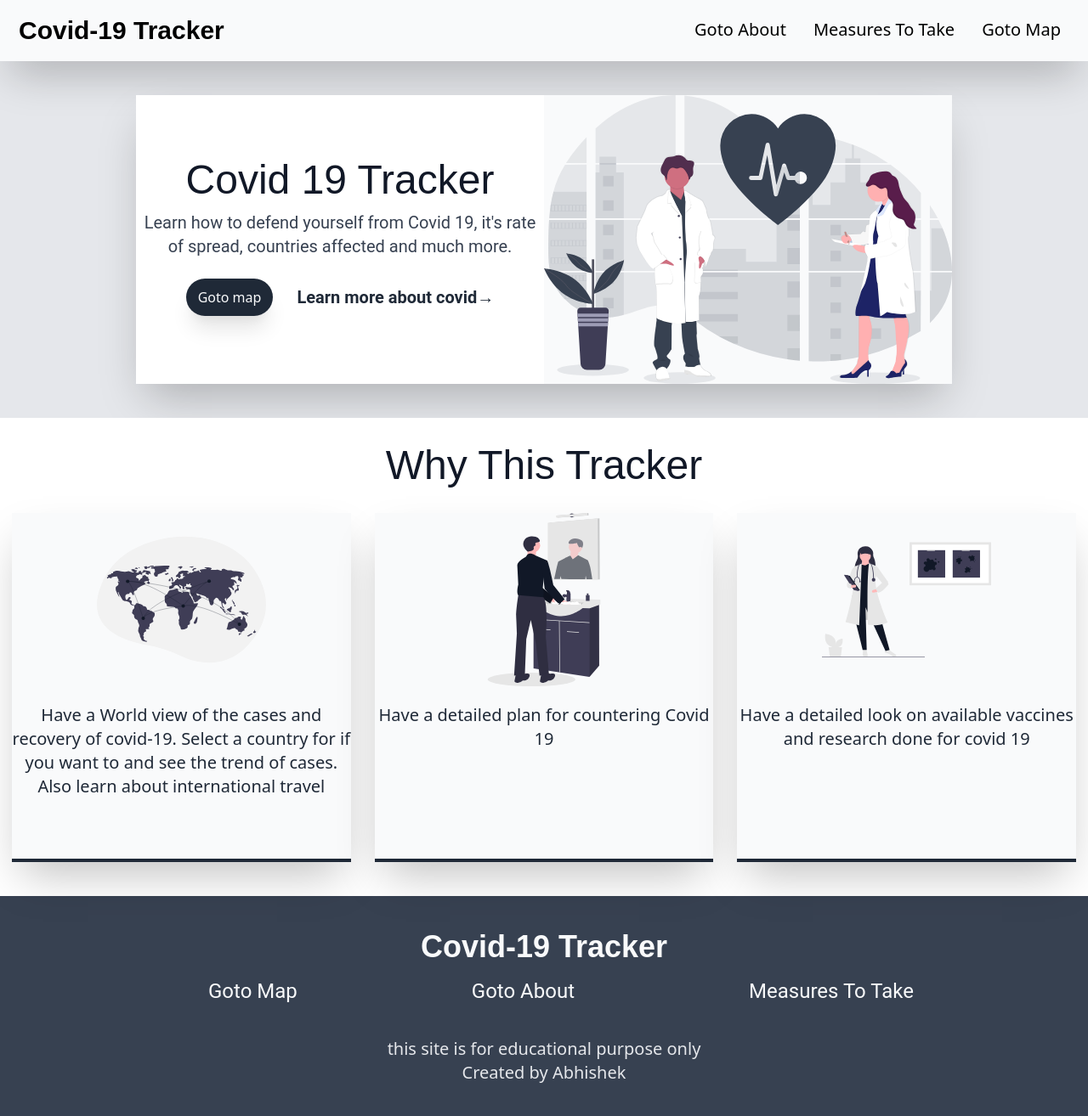
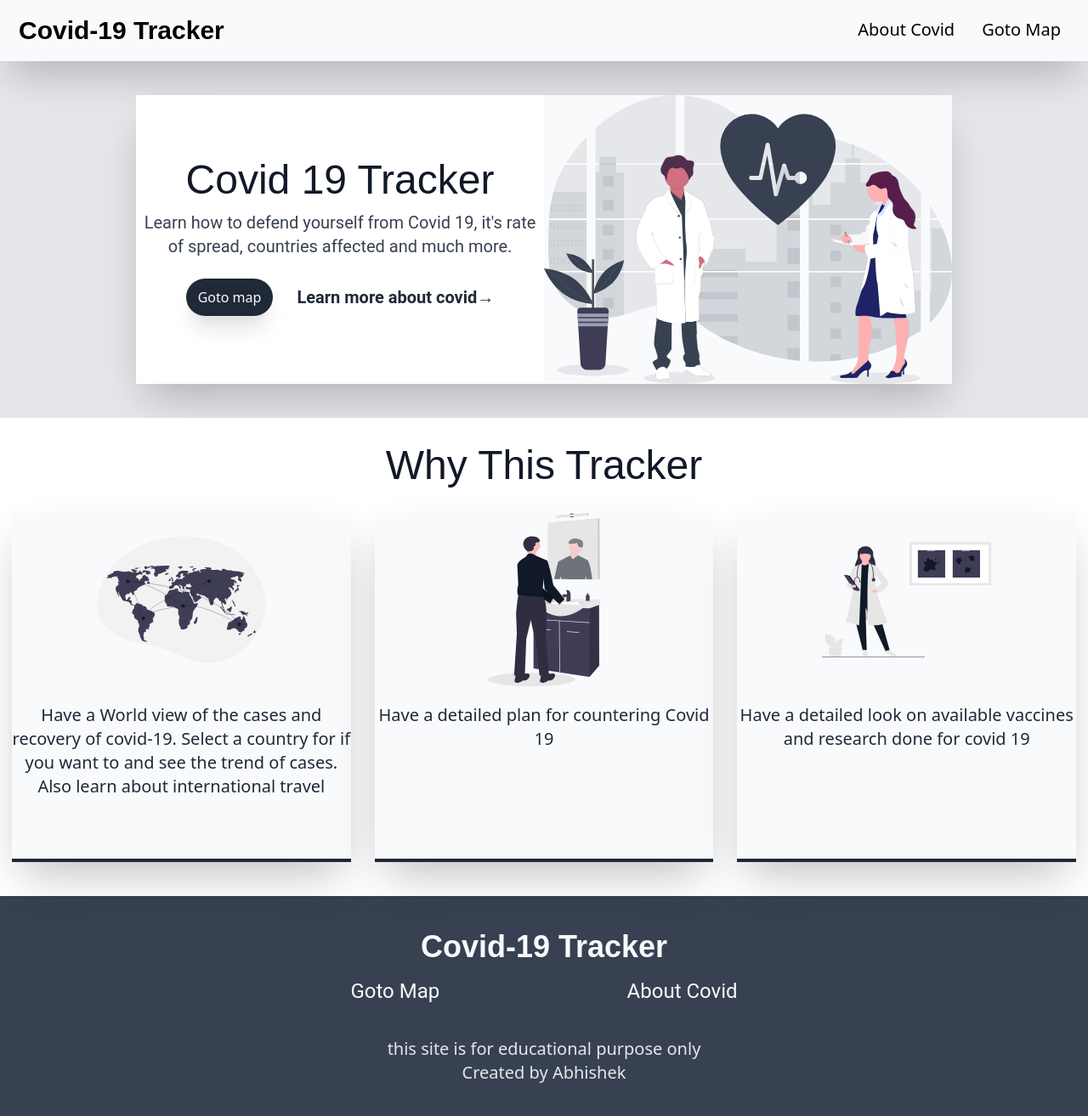
Before and after one commit to AbhishekRauthan/NextCovid, a Next.js app: page / in a window 1280 px wide. Shown: the top 1314 px of the page at 85% size. Built offline with nearby package versions, Linux system fonts and the light colour scheme.

Commit message:
The following changes were done   - formatted navbar file with prettier   - removed unused styles from navbar   - removed measures link

```diff
--- a/components/Footer.tsx
+++ b/components/Footer.tsx
@@ -4,26 +4,21 @@ import { FC } from "react";
 const Footer: FC = () => {
   return (
     <footer className="bg-gray-700">
-      <div className="container mx-auto py-10 sm:py-10 text-gray-50 text-center">
-        <h1 className="text-xl sm:text-3xl md:text-4xl font-source font-bold">Covid-19 Tracker</h1>
-        <ul className="flex flex-col md:flex-row items-center md:items-baseline md:justify-evenly text-center my-4">
-          <li className="footer-link md:ml-10">
-            <Link href="/map">
-              goto Map
-            </Link>
+      <div className="container py-10 text-gray-50 text-center">
+        <h1 className="text-xl sm:text-3xl md:text-4xl font-source font-bold">
+          Covid-19 Tracker
+        </h1>
+        <ul className="flex flex-col md:flex-row items-center md:items-baseline md:justify-evenly text-center md:max-w-4xl md:mx-auto my-4 space-y-3 md:space-y-0">
+          <li className="footer-link">
+            <Link href="/map">goto Map</Link>
           </li>
-          <li className="footer-link mt-3 md:m-0">
-            <Link href="/about">
-            goto About
-            </Link>
-          </li>
-          <li className="footer-link mt-3 md:m-0">
-            <Link href="/measures">
-              Measures to Take
-            </Link>
+          <li className="footer-link">
+            <Link href="/about">About Covid</Link>
           </li>
         </ul>
-        <p className="text-sm md:text-lg lg:text-xl mt-2 md:pt-5 text-gray-200">this site is for educational purpose only <br /> Created by Abhishek</p>
+        <p className="text-sm md:text-lg lg:text-xl mt-2 md:pt-5 text-gray-200">
+          this site is for educational purpose only <br /> Created by Abhishek
+        </p>
       </div>
     </footer>
   );
--- a/components/Navbar.tsx
+++ b/components/Navbar.tsx
@@ -20,12 +20,7 @@ const Navbar: FC = () => {
               } flex xs:flex-col flex-row justify-evenly w-max xs:p-3 bg-gray-50`}
           >
             <li className="nav-item">
-              <Link href="/about" >goto about</Link>
-            </li>
-            <li className="nav-item">
-              <Link href="/measures">
-                measures to take
-              </Link>
+              <Link href="/about" >about covid</Link>
             </li>
             <li className="nav-item">
               <Link href="/map">
```
